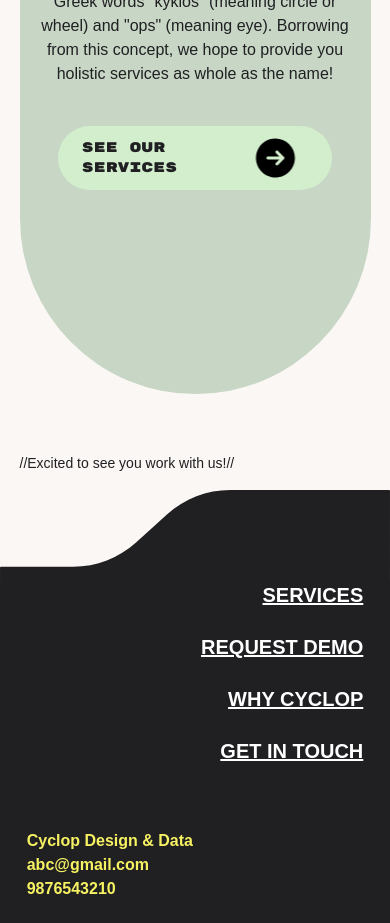
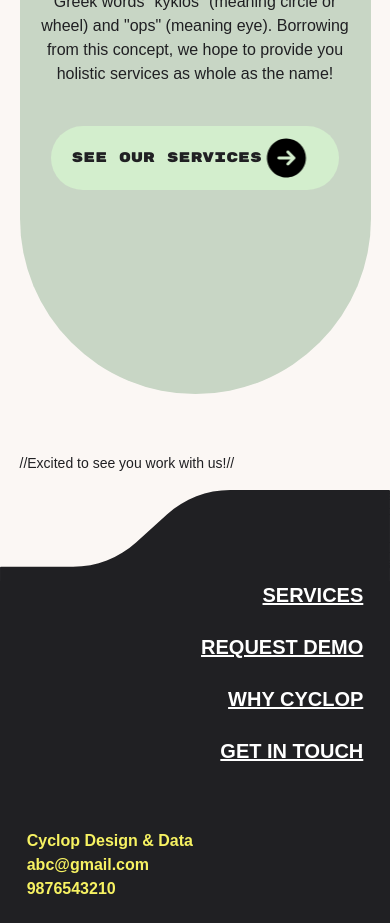
Before and after one commit to AdarshPeri/cyclop, a Next.js app: page /why-cyclop in a window 390 px wide. Shown: the part 4540-5463 px from the top of the page. Built offline with nearby package versions, Linux system fonts and the light colour scheme; a web font is replaced by a local one.

Commit message:
see services button

```diff
--- a/app/components/WhyChooseUs.js
+++ b/app/components/WhyChooseUs.js
@@ -31,7 +31,7 @@ const WhyChooseUs = ({
             href={`${
               buttonText === 'WHY CHOOSE US?' ? '/why-cyclop' : '/services'
             }`}
-            className='flex px-6 py-2 md:py-6 bg-tertiary-50 rounded-4xl items-center justify-between uppercase w-[86%] md:w-[50%] tablet:w-[38%] lg:w-[35%] mb-3 mt-6 text-sm'
+            className='flex px-5 md:px-6 py-2 md:py-6 bg-tertiary-50 rounded-4xl items-center justify-between uppercase w-[90%] md:w-[50%] tablet:w-[38%] lg:w-[35%] mb-3 mt-6 text-sm'
           >
             <span className={`${rubik.className}`}>{buttonText}</span>
             <Image
--- a/tailwind.config.js
+++ b/tailwind.config.js
@@ -73,7 +73,7 @@ module.exports = {
           '100%': { '-webkit-transform': 'translateX(-100%)' },
         },
         marquee2: {
-          '0%': { '-webkit-transform': 'translateX(100%)' },
+          '0%': { '-webkit-transform': 'translateX(98%)' },
           '100%': { '-webkit-transform': 'translateX(0%)' },
         },
         bounce: {
```
